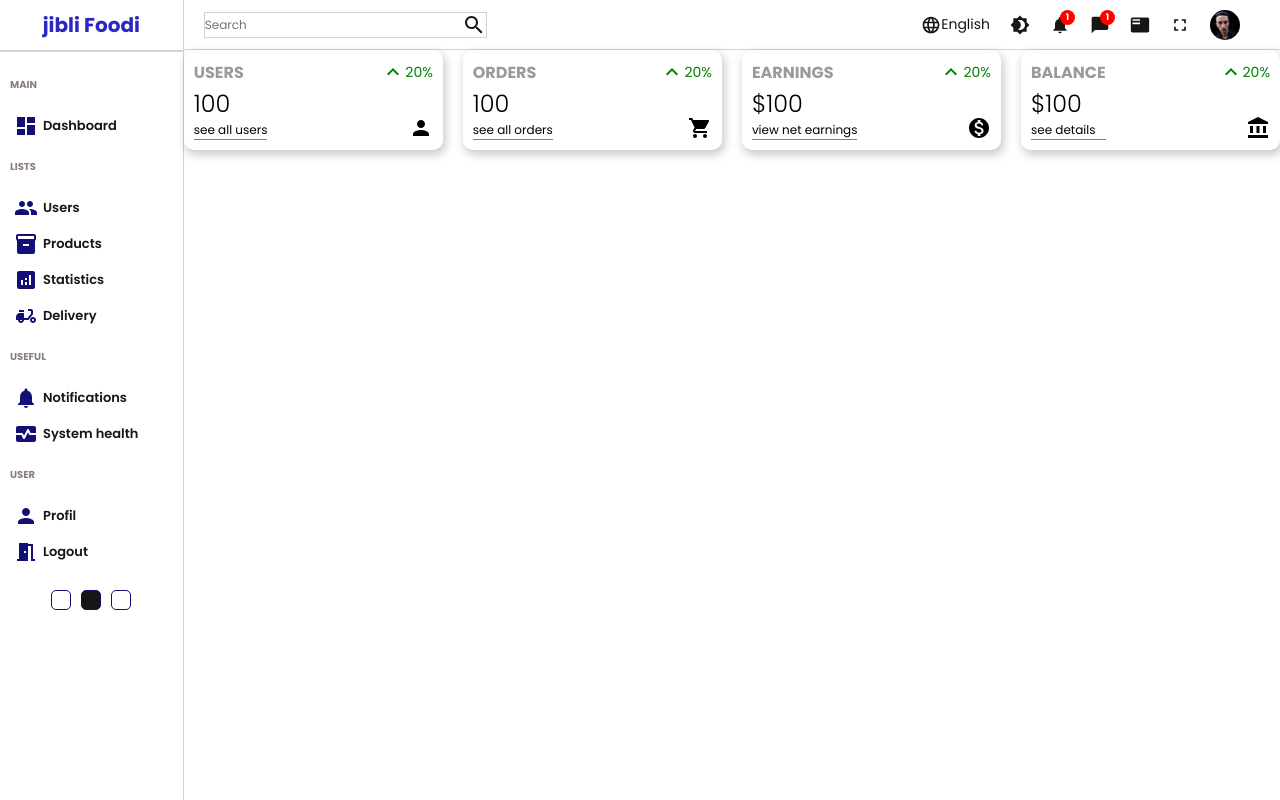
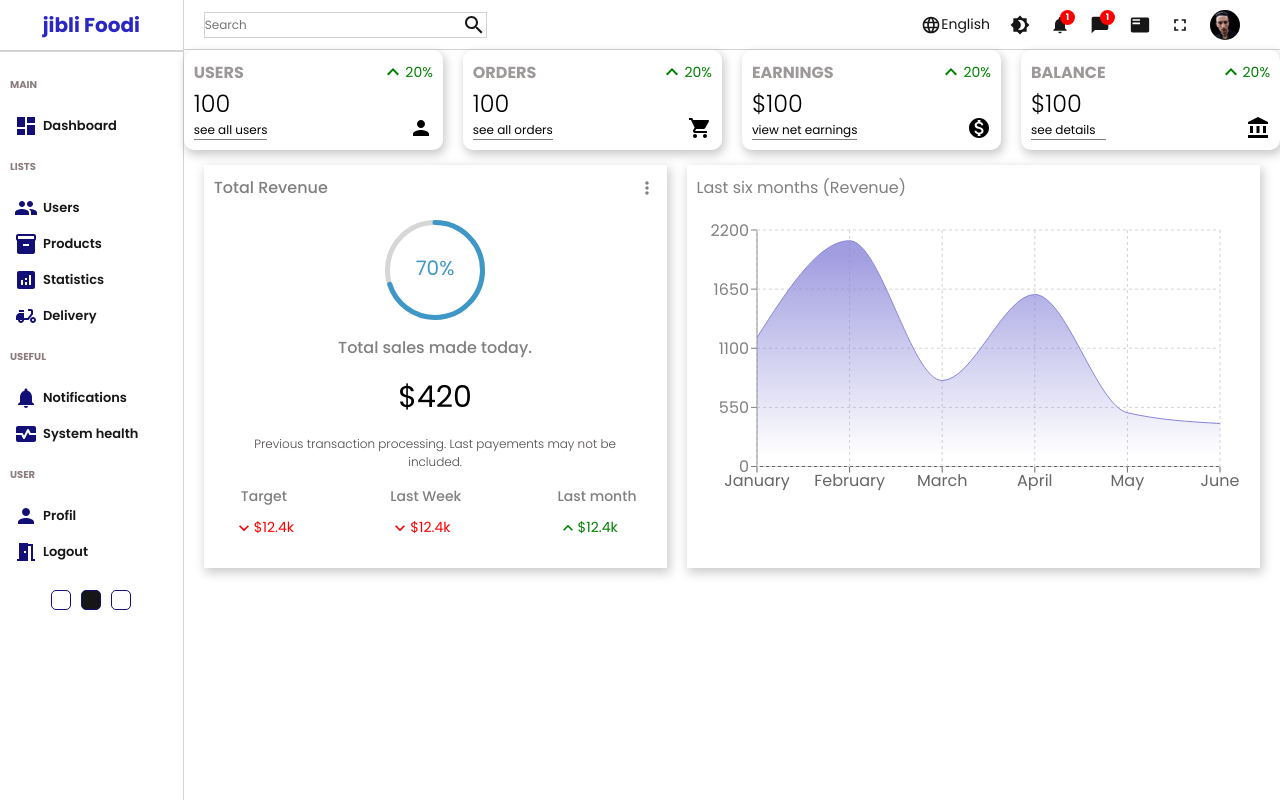
Before and after one commit to stormsidali2001/food-delivery-frontend, a Next.js app: page / in a window 1280 px wide. Built offline with nearby package versions, Linux system fonts and the light colour scheme.

Commit message:
finishing the area chart

```diff
--- /dev/null
+++ b/components/Chart.tsx
@@ -0,0 +1,71 @@
+import dynamic from 'next/dynamic'
+import { Area, AreaChart, CartesianGrid, XAxis, YAxis,Tooltip, ResponsiveContainer } from 'recharts'
+
+import styles from '../styles/Chart.module.scss'
+const Chart = () => {
+
+  const data = [
+    {
+      name:"January",
+      total:1200
+    },
+    {
+      name:"February",
+      total:2100
+    },
+    {
+      name:"March",
+      total:800
+    },
+    {
+      name:"April",
+      total:1600
+    },
+    {
+      name:"May",
+      total:500
+    },
+    {
+      name:"June",
+      total:400
+    }
+  ]
+  return (
+    <div className={styles.container}>
+      <div className={styles.title}>Last six months (Revenue)</div>
+      <ResponsiveContainer
+        width = '100%'
+        aspect={2 / 1}
+      >
+        <AreaChart
+          width={730}
+          height={250}
+          data={data}
+          margin={{ top: 10, right: 30, left: 0, bottom: 0 }}
+        >
+          <defs>
+            <linearGradient id="total" x1="0" y1="0" x2="0" y2="1">
+              <stop offset="5%" stopColor="#8884d8" stopOpacity={0.8}/>
+              <stop offset="95%" stopColor="#8884d8" stopOpacity={0}/>
+            </linearGradient>
+
+          </defs>
+          <XAxis dataKey="name" />
+          <YAxis stroke='gray'/>
+          <CartesianGrid strokeDasharray="3 3" className={styles.grid}/>
+          <Tooltip/>
+          <Area
+            type="monotone"
+            dataKey="total"
+            stroke="#8884d8"
+            fillOpacity={1}
+            fill="url(#total)"
+          />
+
+        </AreaChart>
+</ResponsiveContainer>
+    </div>
+  )
+}
+
+export default Chart
--- /dev/null
+++ b/components/Featured.tsx
@@ -0,0 +1,47 @@
+import { KeyboardArrowDown, KeyboardArrowUp, MoreVert } from '@mui/icons-material'
+import styles from '../styles/Featured.module.scss'
+import { CircularProgressbar } from 'react-circular-progressbar';
+import 'react-circular-progressbar/dist/styles.css';
+const Featured = () => {
+  return (
+    <div className={styles.container}>
+        <div className={styles.top}>
+          <h1 className={styles.title}>Total Revenue</h1>
+          <MoreVert fontSize ="small"/>
+        </div>
+        <div className={styles.bottom}>
+          <div className={styles.chart}>
+            <CircularProgressbar value={70} text ={`${70}%`} strokeWidth ={5}/>
+          </div>
+          <p className={styles.title}>Total sales made today.</p>
+          <p className={styles.amount}>$420</p>
+          <p className={styles.description}>Previous transaction processing. Last payements may not be included.</p>
+          <div className={styles.summary}>
+              <div className={styles.item}>
+                  <div className={styles.title}>Target</div>
+                  <div className={`${styles.result} ${styles.negative}`}>
+                    <KeyboardArrowDown fontSize='small'/>
+                    <div className={styles.amount}>$12.4k</div>
+                  </div>
+              </div>
+              <div className={styles.item}>
+                  <div className={styles.title}>Last Week</div>
+                  <div className={`${styles.result} ${styles.negative}`}>
+                    <KeyboardArrowDown fontSize='small'/>
+                    <div className={styles.amount}>$12.4k</div>
+                  </div>
+              </div>
+              <div className={styles.item}>
+                  <div className={styles.title}>Last month</div>
+                  <div className={`${styles.result} ${styles.positive}`}>
+                    <KeyboardArrowUp fontSize='small'/>
+                    <div className={styles.amount}>$12.4k</div>
+                  </div>
+              </div>
+          </div>
+        </div>
+    </div>
+  )
+}
+
+export default Featured
--- a/package.json
+++ b/package.json
@@ -15,7 +15,9 @@
     "@mui/material": "^5.9.0",
     "next": "12.2.2",
     "react": "18.2.0",
+    "react-circular-progressbar": "^2.1.0",
     "react-dom": "18.2.0",
+    "recharts": "^2.1.12",
     "sass": "^1.53.0"
   },
   "devDependencies": {
--- a/pages/index.tsx
+++ b/pages/index.tsx
@@ -1,5 +1,10 @@
 import type { NextPage } from 'next'
-import Head from 'next/head'
+import dynamic from 'next/dynamic'
+const Chart = dynamic(
+  import("../components/Chart"),
+  { ssr: false }
+);
+import Featured from '../components/Featured'
 import Navbar from '../components/Navbar'
 import { SideBar } from '../components/SideBar'
 import Widget from '../components/Widget'
@@ -16,7 +21,10 @@ const Home: NextPage = () => {
           <Widget type="order"/>
           <Widget type="earning"/>
           <Widget type="balance"/>
-
+        </div>
+        <div className={styles.charts}>
+            <Featured/>
+            <Chart/>
         </div>
       </main>
 
--- /dev/null
+++ b/styles/Chart.module.scss
@@ -0,0 +1,12 @@
+.container{
+    flex:5;
+    color:gray;
+    padding:10px;
+    box-shadow: 2px 4px 10px 1px rgba(0, 0, 0, 0.205);
+    .title{
+        margin-bottom: 20px;
+    }
+    .grid{
+        stroke: lightgray;
+    }
+}
--- /dev/null
+++ b/styles/Featured.module.scss
@@ -0,0 +1,75 @@
+.container{
+    flex:4;
+    padding :10px;
+    box-shadow: 2px 4px 10px 1px rgba(0, 0, 0, 0.205);
+    .top{
+        display: flex;
+        align-items: center;
+        justify-content: space-between;
+        color:gray;
+        .title{
+            font-size: 16px;
+            font-weight: 500;
+        }
+
+    }
+
+    .bottom{
+        display: flex;
+        flex-direction: column;
+        padding: 20px;
+        align-items: center;
+        justify-content: center;
+        row-gap: 15px;
+        .chart{
+            width: 100px;
+            height: 100px;
+        }
+        .title{
+            font-weight: 500;
+            color:gray;
+        }
+        .amount{
+            font-size: 30px;
+        }
+        .description{
+            font-weight: 300;
+            font-size: 12px;
+            color:rgb(77, 73, 73);
+            text-align: center;
+        }
+        .summary{
+            display: flex;
+            width: 100%;
+            align-items: center;
+            justify-content: space-between;
+            .item{
+                text-align: center;
+                .title{
+                    font-size: 14px;
+                    color:gray;
+                }
+                .result{
+                    display: flex;
+                    align-items: center;
+                    margin-top: 10px;
+                    font-size: 14px;
+                    .amount{
+                        font-size: inherit;
+                        color:inherit
+                    }
+                    &.positive{
+                        color:green;
+                    }
+                    &.negative{
+                        color:red;
+                    }
+                }
+
+            }
+
+
+        }
+    }
+
+}
--- a/styles/Home.module.scss
+++ b/styles/Home.module.scss
@@ -2,9 +2,13 @@
   display: flex;
   .main{
     flex:6;
-    .widgets{
+    .widgets,.charts{
       display: flex;
       gap:20px;
+    }
+    .charts{
+      padding: 5px 20px;
+      margin-top:10px
     }
   }
 
```
Also changed, not shown: 1 other file (tests, documents, lock files or other folders).
